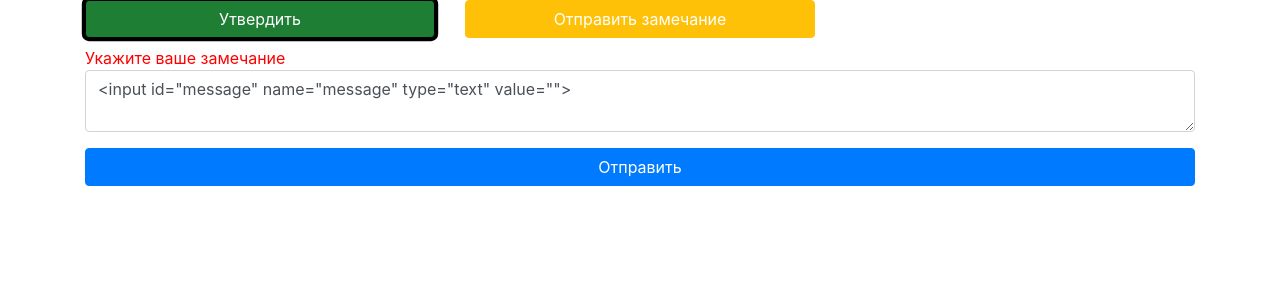
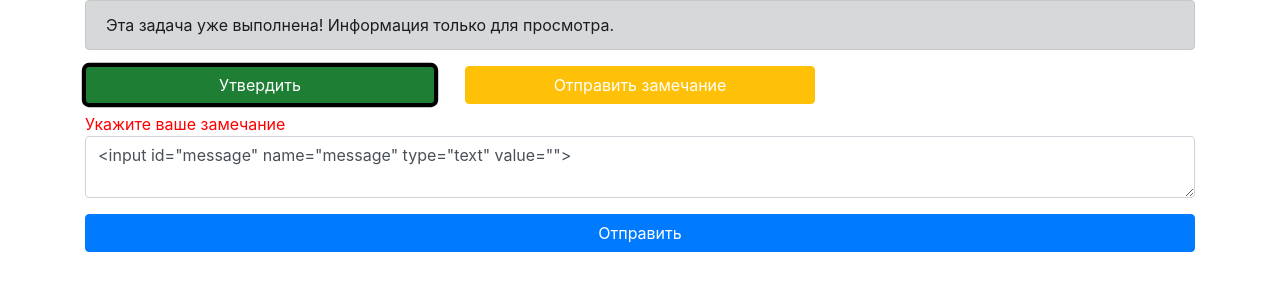
Before and after one commit to rzabolotin/vb_soglasovanie_flask, a Flask app: template webapp/templates/soglasovanie/task.html in a window 1280 px wide. Shown: the top 300 px of the page. Run offline with Flask 2, Linux system fonts and the light colour scheme; the template is opened without the code that fills it: values that come from a table or form of the project are taken from there, others are empty; some libraries are stand-ins or nearby versions.

Commit message:
Добавил алерт о том, что задача выполнена

```diff
--- a/webapp/templates/soglasovanie/task.html
+++ b/webapp/templates/soglasovanie/task.html
@@ -43,6 +43,13 @@
 
 {% block content %}
 
+{% if form.verdict%}
+
+<div class="alert alert-dark" role="alert">
+  Эта задача уже выполнена! Информация только для просмотра.
+</div>
+
+{% endif %}
 {% if task.bp.bp_type == 'ТД_ЗаявкаНаОплату' %}
 
     {% include 'soglasovanie/bp_content_type_1.html' %}
```
